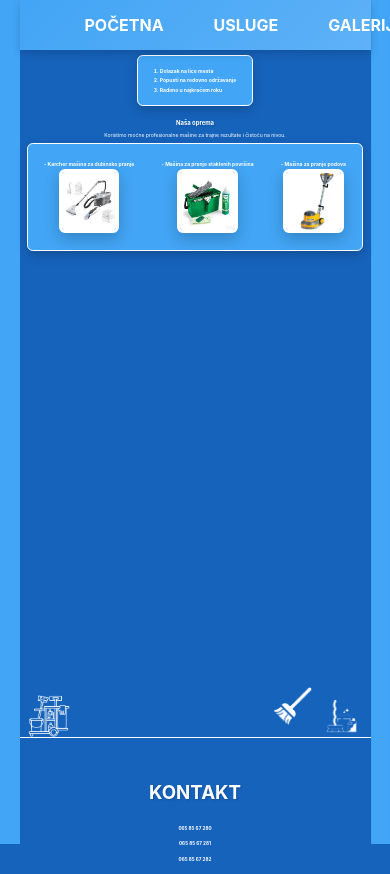
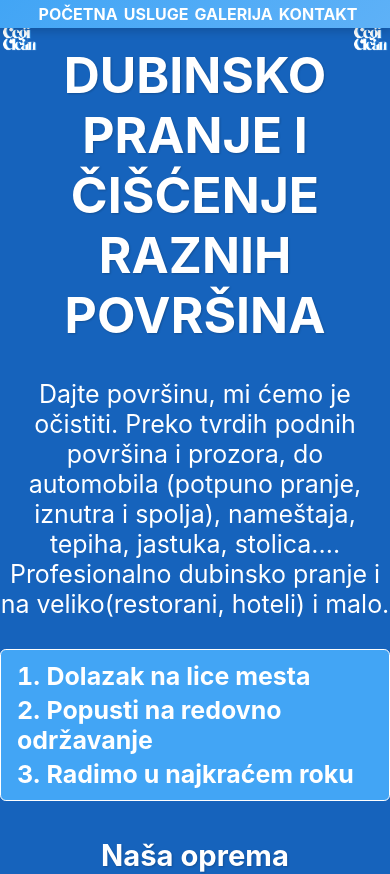
Before and after one commit to trinstone/MaturskiDubinskoPranje, a React (Create React App) app: page / in a window 390 px wide. Shown: the top 874 px of the page. Built offline with nearby package versions, Linux system fonts and the light colour scheme.

Commit message:
css sredjen

```diff
--- a/src/App.css
+++ b/src/App.css
@@ -20,7 +20,7 @@
   flex-direction: column;
   align-items: center;
   justify-content: center;
-  font-size: calc(10px + 2vmin);
+  font-size: calc(0.625rem + 2vmin); /* converted 10px -> 0.625rem inside calc */
   color: white;
 }
 
@@ -29,10 +29,6 @@
 }
 
 @keyframes App-logo-spin {
-  from {
-    transform: rotate(0deg);
-  }
-  to {
-    transform: rotate(360deg);
-  }
+  from { transform: rotate(0deg); }
+  to { transform: rotate(360deg); }
 }
--- a/src/cssPojedinacni/Galerija.css
+++ b/src/cssPojedinacni/Galerija.css
@@ -1,28 +1,28 @@
 .galerijaKontejner {
   width: 100%;
-  margin: 50px auto;
+  margin: 2.604vw auto; /* 50px -> 2.604vw */
   text-align: center;
   color: white;
 }
 
 .galerijaNaslov {
   text-align: center;
-  margin-bottom: 1rem;
+  margin-bottom: 1rem; /* keep rem for text spacing */
 }
 
 .galerijaSlikaKontejner {
   position: relative;
   display: block;
   width: 100%;
-  max-width: 800px; /* bigger picture */
-  margin: 0 auto 10px auto; /* centers under title */
+  max-width: 41.667vw; /* 800px -> 41.667vw */
+  margin: 0 auto 0.52vw auto; /* 10px -> 0.52vw */
 }
 
 .galerijaSlika {
   width: 100%;
   height: auto;
-  border-radius: 15px;
-  box-shadow: 0 6px 15px rgba(0, 0, 0, 0.5);
+  border-radius: 0.78vw; /* 15px -> 0.78vw */
+  box-shadow: 0 6px 15px rgba(0, 0, 0, 0.5); /* keep px */
   transition: transform 0.3s ease-in-out;
 }
 
@@ -36,10 +36,10 @@
   justify-content: space-between;
   align-items: center;
   width: 100%;
-  max-width: 800px; /* same as image */
+  max-width: 41.667vw; /* same as image */
   margin: 0 auto;
   position: relative;
-  top: -10px;
+  top: -0.52vw; /* -10px -> -0.52vw */
 }
 
 .galerijaDugmePrethodno,
@@ -47,10 +47,10 @@
   background-color: transparent;
   border: 0.25vw solid white;
   color: white;
-  font-size: 2.2em;
-  padding: 8px 18px;
+  font-size: 2.2em; /* keep em (relative to font-size) */
+  padding: 0.42vw 0.94vw; /* 8px 18px -> 0.42vw 0.94vw */
   cursor: pointer;
-  border-radius: 10px; /* 🟢 removed circle, slightly rounded edges */
+  border-radius: 0.52vw; /* 10px -> 0.52vw */
   transition: background-color 0.3s, transform 0.3s;
 }
 
@@ -70,16 +70,16 @@
   .galerijaDugmePrethodno,
   .galerijaDugmeSledece {
     font-size: 1.6em;
-    padding: 6px 14px;
+    padding: 0.31vw 0.73vw; /* 6px 14px -> ~0.31vw 0.73vw */
   }
 }
 
 .galerijaThumbnailKontejner {
   display: flex;
   justify-content: center;     /* center the strip */
-  gap: -20px;                  /* negative gap for overlap */
-  margin: 15px auto;
-  max-width: 800px;
+  gap: -1.04vw;                /* -20px -> -1.04vw */
+  margin: 0.78vw auto;         /* 15px -> 0.78vw */
+  max-width: 41.667vw;
   position: relative;
   z-index: 1;
 }
@@ -94,20 +94,25 @@
   background: linear-gradient(135deg, #42A5F5, #64B0F6);
 }
 
-
 .galerijaThumbnail:hover,
 .galerijaThumbnail.active {
   transform: scale(1.3);
   border-color: white;
   z-index: 10;                 /* bring to front on hover */
-  box-shadow: 0 6px 18px rgba(0,0,0,0.35);
+  box-shadow: 0 6px 18px rgba(0,0,0,0.35); /* keep px */
 }
 
 .galerijaThumbnailOuter {
   overflow: hidden;
   width: 100%;
-  max-width: 500px;  /* adjust as needed */
+  max-width: 26.042vw;  /* 500px -> 26.042vw */
   margin: 0 auto;
   display: flex;
   justify-content: center;
 }
+
+/* Mobile tweaks: expand thumbnails touch size */
+@media (max-width: 600px) {
+  .galerijaThumbnail { width: 10.417vw; height: 8.333vw; } /* larger touch targets */
+  .galerijaDugmePrethodno, .galerijaDugmeSledece { font-size: 2.2em; padding: 0.6vw 1vw; }
+}
--- a/src/cssPojedinacni/Kontakt.css
+++ b/src/cssPojedinacni/Kontakt.css
@@ -3,7 +3,7 @@
   background-color: #1663BC;
   color: white;
   border-top: 0.3vw solid white;
-  padding: 1.5rem;
+  padding: 1.5rem; /* keep rem for comfortable spacing */
   box-sizing: border-box;
 }
 
@@ -19,7 +19,7 @@
   align-items: center;
   justify-content: center; /* centers whole group */
   gap: 4vw; /* distance between left, middle, and right sections */
-  font-size: 1.2vw;
+  font-size: 1.44rem; /* converted from 1.2vw -> 1.44rem for stable text */
   font-weight: bold;
 }
 
@@ -52,7 +52,7 @@
 /* Round only the Viber icon */
 .viber-icon {
   border-radius: 25%;
-  border: 2px solid white;
+  border: 0.104vw solid white; /* 2px -> 0.104vw */
 }
 
 /* Responsive behavior */
@@ -74,5 +74,5 @@
 }
 
 #kontakt p:hover {
-  border-bottom: 3px solid white;
+  border-bottom: 0.156vw solid white; /* 3px -> 0.156vw */
 }
--- a/src/cssPojedinacni/NavBar.css
+++ b/src/cssPojedinacni/NavBar.css
@@ -3,21 +3,35 @@ nav {
   top: 0;
   left: 5vw;
   right: 5vw;
-    padding: 15px;
+  padding: 0.78vw; /* 15px -> 0.78vw */
   align-items: center;
   background-color: #42A5F5;
-    z-index: 1;
+  z-index: 1000;
   max-width: calc(100% - 10vw);
-    box-shadow: 0 4px 8px rgba(0, 0, 0, 0.15);
+  box-shadow: 0 4px 8px rgba(0, 0, 0, 0.15); /* keep px */
   background: linear-gradient(135deg, #42A5F5, #5EB1F7);
 }
 
+/* nav links */
 nav a {
   color: white;
-    margin-left: 50px;
+  margin-left: 2.604vw; /* 50px -> 2.604vw */
   text-decoration: none;
+  font-size: 1rem; /* keep readable */
 }
 
 nav a:hover {
-    border-bottom: 3px solid white;
+  border-bottom: 0.176vw solid white; /* 3px -> 0.156vw */
 }
+
+/* On small screens: remove side margins so nav spans full width */
+@media (max-width: 600px) {
+  nav {
+    left: 0;
+    right: 0;
+    max-width: 100%;
+    padding: 1.04vw; /* slightly larger for touch */
+  }
+
+  nav a { margin-left: 1.56vw; } /* smaller spacing on phone */
+}
--- a/src/cssPojedinacni/Pocetna.css
+++ b/src/cssPojedinacni/Pocetna.css
@@ -1,9 +1,10 @@
 #Pocetna {
   text-align: center;
-    font-size: 1.3vw;
+  font-size: 1.56rem; /* 1.3vw -> 1.56rem */
   list-style-position: inside;
 }
 
+/* ordered list */
 #Pocetna ol{
   display: flex;
   flex-direction: column;
@@ -15,6 +16,7 @@
   text-align: left;
 }
 
+/* Machines list */
 .liMasine {
   list-style: none;
   display: flex;
@@ -29,16 +31,16 @@
   flex-direction: column;
   align-items: center;
   text-align: center;
-    font-size: 1.3vw;
+  font-size: 1.56rem; /* 1.3vw -> 1.56rem */
   font-weight: bold;
 }
 
 .liMasine li img {
   width: 14vw;
   height: 15vw;
-    margin-top: 0.5vw;
+  margin-top: 0.26vw; /* 0.5vw -> kept as vw small */
   color: #3e7edf;
-    border: solid white;
-    border-radius: 6px;
+  border: solid 0.052vw white; /* 1px -> 0.052vw */
+  border-radius: 0.31vw; /* 6px -> 0.31vw */
   box-shadow: 0 6px 15px rgba(0, 0, 0, 0.2);
 }
--- a/src/index.css
+++ b/src/index.css
@@ -11,34 +11,36 @@ body {
   -moz-osx-font-smoothing: grayscale;
   padding-bottom: 10vw;
 }
-main{
-  padding-top: 1%;
+
+main {
+  padding-top: 1vw; /* 1% -> 1vw */
   min-height: 80vh;
 }
+
 code {
-  font-family: source-code-pro, Menlo, Monaco, Consolas, 'Courier New',
-    monospace;
+  font-family: source-code-pro, Menlo, Monaco, Consolas, 'Courier New', monospace;
 }
 
+/* smoother scrolling */
 html {
   scroll-behavior: smooth;
 }
 
+/* headings */
 h1 {
   text-transform: uppercase;
 }
-
 h2 {
   color: white;
-  margin-bottom: 10px;
+  margin-bottom: 1rem;
 }
-
 h1, h2, h3 {
   text-shadow: 1px 1px 2px rgba(0,0,0,0.2);
   text-align: center;
 }
 
-#pozadinaMargina1{
+/* side background images */
+#pozadinaMargina1 {
   position: fixed;
   bottom: 0;
   left: 0;
@@ -47,7 +49,7 @@ h1, h2, h3 {
   z-index: -1;
 }
 
-#pozadinaMargina2{
+#pozadinaMargina2 {
   position: fixed;
   bottom: 0;
   right: 0;
@@ -56,42 +58,26 @@ h1, h2, h3 {
   z-index: -1;
 }
 
+/* thumbnails stripe */
 .slicice {
   width: 100%;
   overflow: hidden; /* ensures floats behave well */
   position: relative;
-  margin-bottom: -2vw; /* optional tweak to bring footer closer */
+  margin-bottom: -2vw;
 }
 
+/* logo */
 .logo {
   width: 10vw;
   padding-top: 3%;
 }
 
-.slicica2 {
-  float: left;
-  width: 15vw;
-  vertical-align: bottom;
-}
+/* small sticker images */
+.slicica2 { float: left; width: 15vw; vertical-align: bottom; }
+.slicica3 { float: right; width: 10vw; vertical-align: bottom; }
+.slicica4 { float: right; width: 15vw; vertical-align: bottom; }
 
-.slicica3 {
-  float: right;
-  width: 10vw;
-  vertical-align: bottom;
-}
-
-.slicica4 {
-  float: right;
-  width: 15vw;
-  vertical-align: bottom;
-}
-
-label {
-  font-weight: bold;
-  color: white;
-  text-align: left;
-}
-
+/* table styling (converted sizes and font to rem) */
 table {
   align-self: center;
   border-collapse: separate;
@@ -101,12 +87,11 @@ table {
   padding-right: 20px;
 }
 
-th,
-td {
+th, td {
   background-color: #42A5F5;
   color: #fff;
   text-align: center;
-  font-size: 1.5vw;
+  font-size: 1.8rem; /* 1.5vw -> ~1.8rem */
   border-radius: 0.26vw;
   min-width: 5.2vw;
   min-height: 4.2vw;
@@ -122,32 +107,24 @@ td:hover, th:hover {
   cursor: pointer;
 }
 
-ul {
-  list-style-type: none;
-}
+ul { list-style-type: none; }
 
+/* .sekcija kept as inline-block and vw */
 .sekcija {
-  display: inline-block;        /* shrink to fit content */
+  display: inline-block;
   background-color: #42A5F5;
   border: 0.3vw solid white;
   border-radius: 1.5vw;
   padding: 0.6rem 1rem;
-  text-align: center;           /* center text inside the list */
-  margin: 0 auto 2vw auto;      /* center horizontally and add space below */
-  list-style-position: inside;  /* keeps numbers close and aligned */
-  box-shadow: 0 4px 12px rgba(0, 0, 0, 0.2);
+  text-align: center;
+  margin: 0 auto 2vw auto;
+  list-style-position: inside;
 }
 
-/* make the ol fit nicely inside */
-.sekcija ol {
-  margin: 0;
-  padding-left: 1.2rem;        /* keep numbers readable */
-  list-style-position: inside;
-}
-.sekcija li {
-  margin: 0.12rem 0;
-}
+.sekcija ol { margin: 0; padding-left: 1.2rem; list-style-position: inside; }
+.sekcija li { margin: 0.12rem 0; }
 
+/* hover-scale class */
 .hover-scale:hover {
   transform: scale(1.05);
   transition: all 0.2s ease-in-out;
@@ -155,6 +132,17 @@ ul {
   cursor: pointer;
 }
 
-.hover-scale {
-  transition: all 0.2s ease-in-out;
+.hover-scale { transition: all 0.2s ease-in-out; }
+
+/* On mobile: remove side margins and hide side backgrounds (option A) */
+@media (max-width: 600px) {
+  body {
+    margin-left: 0;
+    margin-right: 0;
+  }
+  #pozadinaMargina1,
+  #pozadinaMargina2 {
+    display: none;
+  }
+  nav { left: 0; right: 0; max-width: 100%; }
 }
```
Lines whose indentation alone changed are shown as unchanged.
